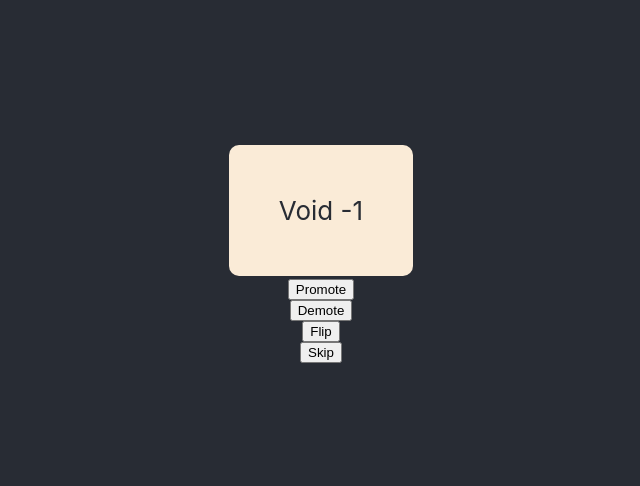
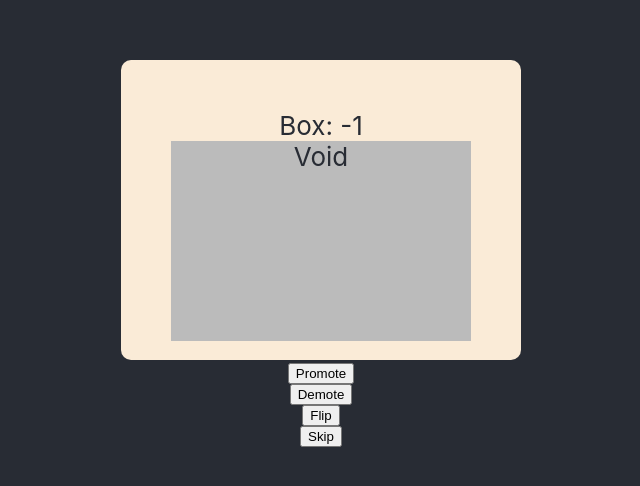
Before and after one commit to terix2k12/vocT1000, a React (Create React App) app in the folder voct1000react/: page / in a window 1280 px wide. Shown: the part 148-634 px from the top of the page, without its empty margins (319-959 px from the left). Built offline with nearby package versions, Linux system fonts and the light colour scheme.

Commit message:
add flipping animation

```diff
--- a/voct1000react/src/App.js
+++ b/voct1000react/src/App.js
@@ -1,12 +1,26 @@
-import logo from './logo.svg';
+import React, {useState, useEffect } from 'react';
 import './App.css';
-
-import React, { useState, useEffect } from 'react';
-
 
 function Card({cardData, showBack}) {
 
-    return (<div className="basic">{ showBack? cardData.name.split("").reverse().join("") : cardData.name} {cardData.shelf} </div>);
+    return (
+        <div className="basic">
+
+            <div className= {showBack?"flip-card flipped":"flip-card"} >
+                Box: {cardData.shelf}
+                <div className="flip-card-inner">
+                    <div className="flip-card-front">
+                        {cardData.name}
+                    </div>
+                    <div className="flip-card-back">
+                        {cardData.name.split("").reverse().join("")}
+                    </div>
+                </div>
+            </div>
+
+        </div>
+
+    );
 }
 
 function App() {
--- a/voct1000react/src/index.css
+++ b/voct1000react/src/index.css
@@ -7,7 +7,6 @@ body {
   -moz-osx-font-smoothing: grayscale;
 }
 
-
 .basic {
   background-color: antiquewhite;
   color: #282c34;
@@ -15,3 +14,42 @@ body {
   border-radius: 10px;
   margin: 3px;
 }
+
+.flip-card {
+  background-color: transparent;
+  width: 300px;
+  height: 200px;
+  /*border: 1px solid #f1f1f1;*/
+  perspective: 1000px; /* Remove this if you don't want the 3D effect */
+}
+
+.flip-card-inner {
+  position: relative;
+  width: 100%;
+  height: 100%;
+  text-align: center;
+  transition: transform 0.6s;
+  transform-style: preserve-3d;
+}
+
+/* Flip when this class is added */
+.flipped .flip-card-inner {
+  transform: rotateY(180deg);
+}
+
+.flip-card-front, .flip-card-back {
+  position: absolute;
+  width: 100%;
+  height: 100%;
+  -webkit-backface-visibility: hidden; /* Safari */
+  backface-visibility: hidden;
+}
+
+.flip-card-front {
+  background-color: #bbb;
+}
+
+.flip-card-back {
+  background-color: dodgerblue;
+  transform: rotateY(180deg);
+}
```
